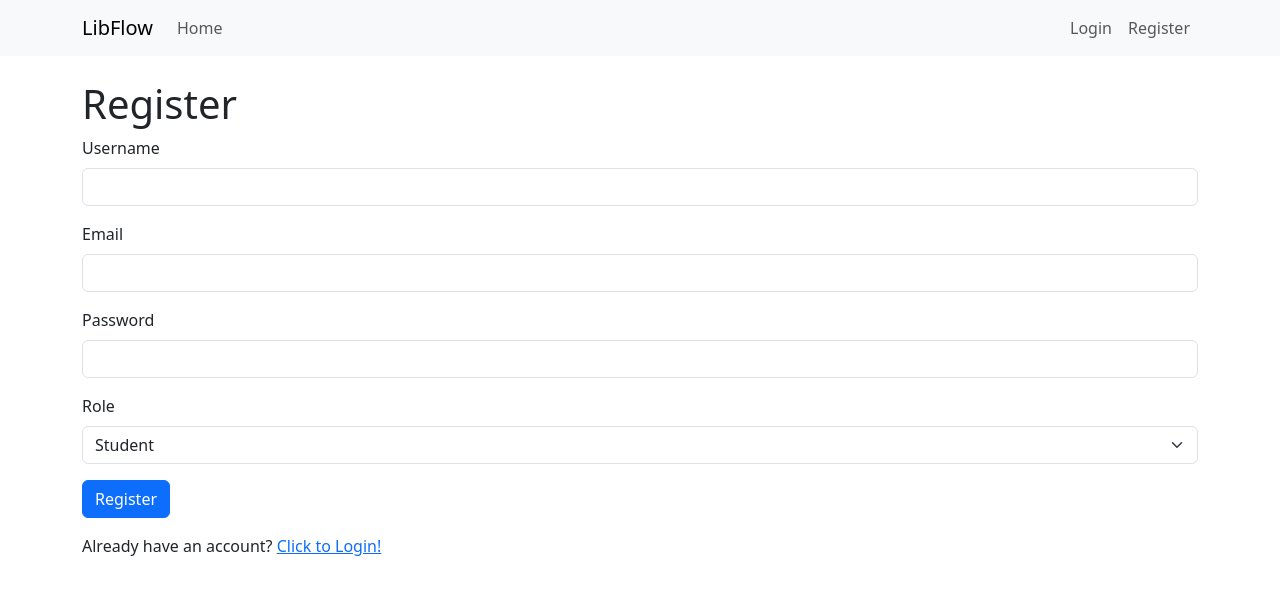
After one commit to 230206902/230206902-ostimteknik.edu.tr, a Flask app: page /auth/register in a window 1280 px wide. The commit adds this page. Shown: the top 595 px of the page. Run offline with Flask 3, Linux system fonts and the light colour scheme.

Commit message:
Implement user registration and role-based decorators

```diff
--- a/app/routes/auth.py
+++ b/app/routes/auth.py
@@ -2,8 +2,18 @@ from flask import Blueprint, render_template, redirect, url_for, flash, request
 from flask_login import login_user, logout_user, current_user, login_required
 from app.models import User
 from app import db
+from functools import wraps
 
 auth_bp = Blueprint('auth', __name__)
+
+def librarian_required(f):
+    @wraps(f)
+    def decorated_function(*args, **kwargs):
+        if not current_user.is_authenticated or current_user.role != 'librarian':
+            flash('You do not have permission to access this page.')
+            return redirect(url_for('main.index'))
+        return f(*args, **kwargs)
+    return decorated_function
 
 @auth_bp.route('/login', methods=['GET', 'POST'])
 def login():
@@ -24,3 +34,26 @@ def login():
 def logout():
     logout_user()
     return redirect(url_for('main.index'))
+
+@auth_bp.route('/register', methods=['GET', 'POST'])
+def register():
+    if current_user.is_authenticated:
+        return redirect(url_for('main.index'))
+    if request.method == 'POST':
+        username = request.form.get('username')
+        email = request.form.get('email')
+        password = request.form.get('password')
+        role = request.form.get('role')
+
+        user = User.query.filter_by(username=username).first()
+        if user:
+            flash('Username already exists')
+            return redirect(url_for('auth.register'))
+
+        user = User(username=username, email=email, role=role)
+        user.set_password(password)
+        db.session.add(user)
+        db.session.commit()
+        flash('Congratulations, you are now a registered user!')
+        return redirect(url_for('auth.login'))
+    return render_template('auth/register.html', title='Register')
--- a/app/templates/auth/login.html
+++ b/app/templates/auth/login.html
@@ -13,4 +13,5 @@
         </div>
         <button type="submit" class="btn btn-primary">Sign In</button>
     </form>
+    <p class="mt-3">New User? <a href="{{ url_for('auth.register') }}">Click to Register!</a></p>
 {% endblock %}
--- /dev/null
+++ b/app/templates/auth/register.html
@@ -0,0 +1,28 @@
+{% extends "base.html" %}
+
+{% block content %}
+    <h1>Register</h1>
+    <form action="" method="post">
+        <div class="mb-3">
+            <label for="username" class="form-label">Username</label>
+            <input type="text" name="username" class="form-control" id="username" required>
+        </div>
+        <div class="mb-3">
+            <label for="email" class="form-label">Email</label>
+            <input type="email" name="email" class="form-control" id="email" required>
+        </div>
+        <div class="mb-3">
+            <label for="password" class="form-label">Password</label>
+            <input type="password" name="password" class="form-control" id="password" required>
+        </div>
+        <div class="mb-3">
+            <label for="role" class="form-label">Role</label>
+            <select name="role" class="form-select" id="role" required>
+                <option value="student">Student</option>
+                <option value="librarian">Librarian</option>
+            </select>
+        </div>
+        <button type="submit" class="btn btn-primary">Register</button>
+    </form>
+    <p class="mt-3">Already have an account? <a href="{{ url_for('auth.login') }}">Click to Login!</a></p>
+{% endblock %}
--- a/app/templates/base.html
+++ b/app/templates/base.html
@@ -25,6 +25,9 @@
                     <li class="nav-item">
                         <a class="nav-link" href="{{ url_for('auth.login') }}">Login</a>
                     </li>
+                    <li class="nav-item">
+                        <a class="nav-link" href="{{ url_for('auth.register') }}">Register</a>
+                    </li>
                     {% else %}
                     <li class="nav-item">
                         <span class="nav-link">Hi, {{ current_user.username }}!</span>
```
